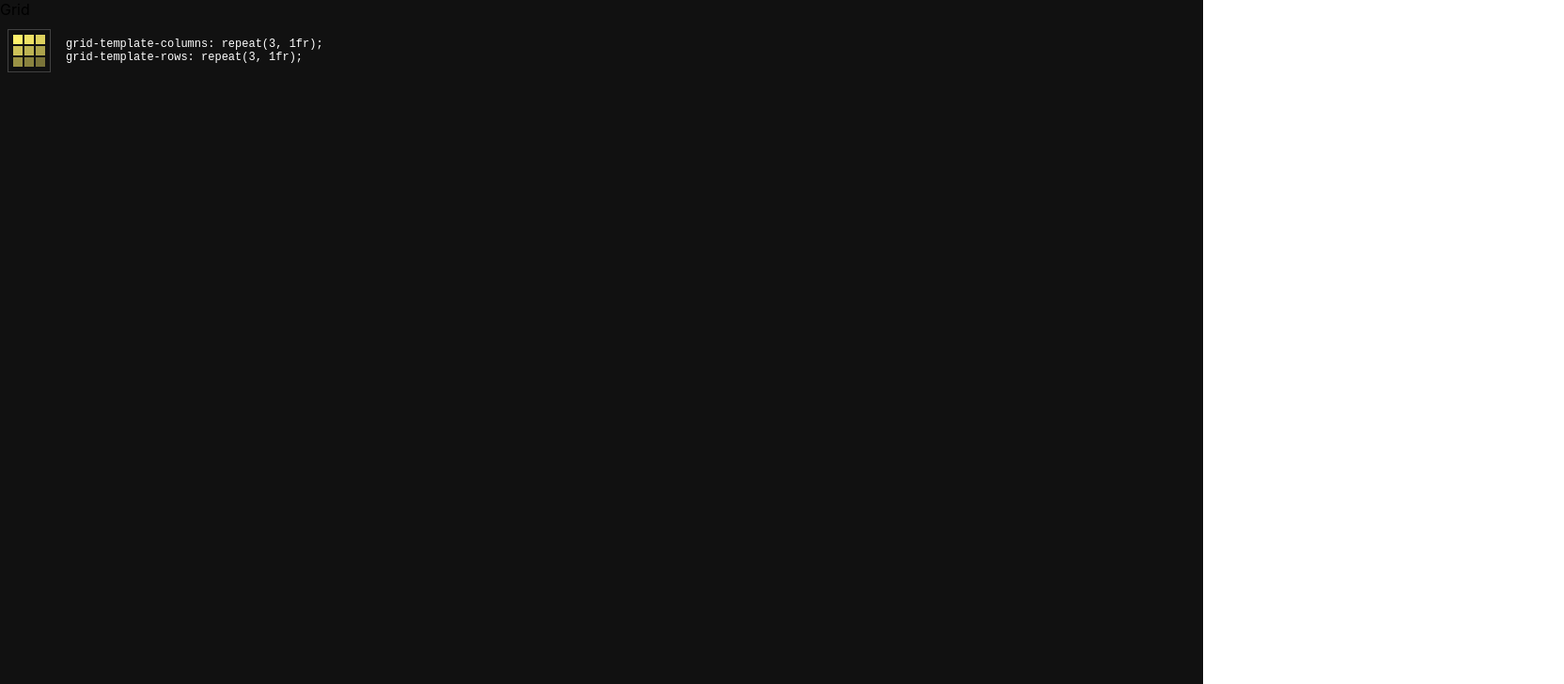
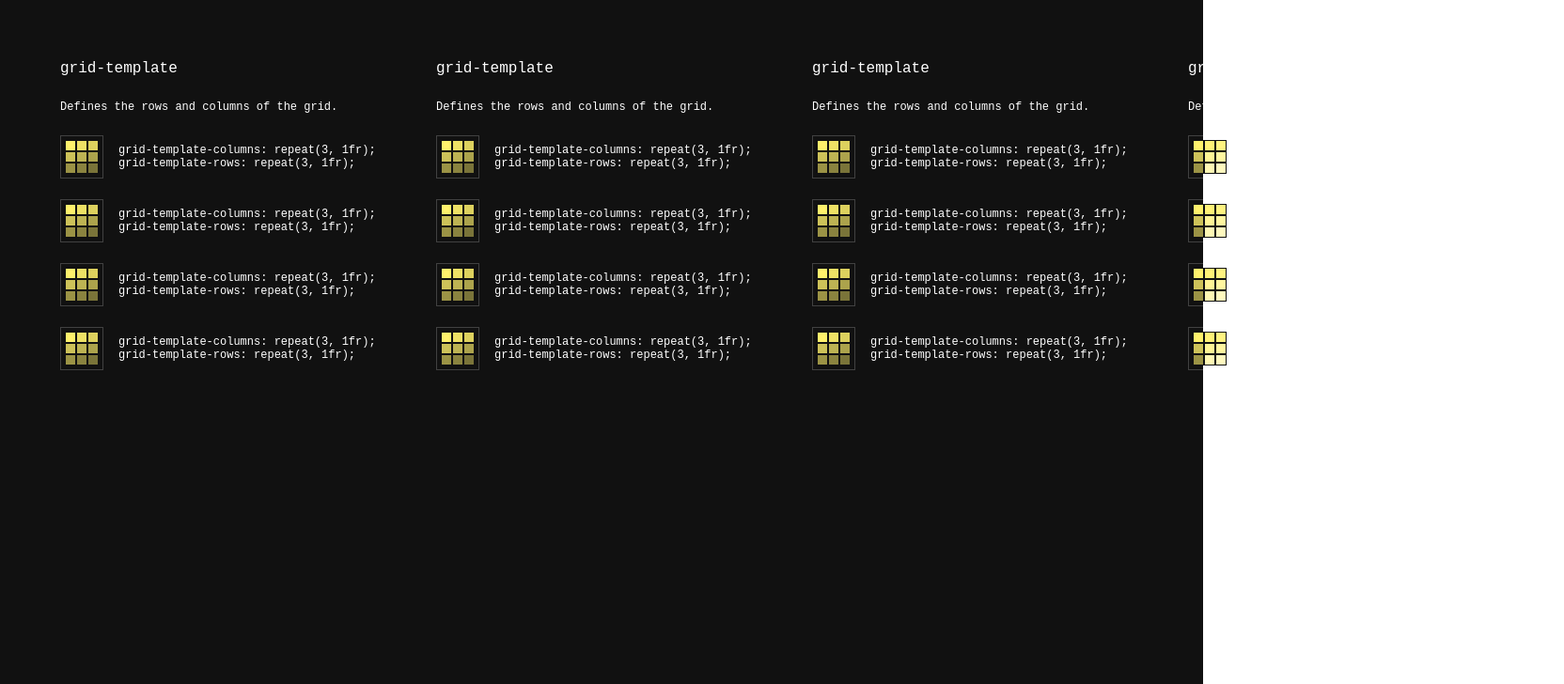
Before and after one commit to Eynzof/cheatsheet, a Next.js app: page /grid in a window 1280 px wide. Shown: the top 728 px of the page at 94% size, 1664 px wide, since content can reach past the window. Built offline with nearby package versions, Linux system fonts and the light colour scheme.

Commit message:
adjust sets styles

```diff
--- a/app/grid/grid.module.css
+++ b/app/grid/grid.module.css
@@ -1,4 +1,27 @@
 .main {
     height: 100vh;
     background-color: #111;
+    color: #fff;
+    font-family: "Inconsolata", monospace;
+
 }
+.sets {
+    display: grid;
+    grid-template-columns: repeat(4, 1fr);
+    padding: 4rem;
+}
+.set {
+    /*border: 1px solid #fff*/
+}
+.header {
+    font-size: 16px
+}
+
+.lore {
+    margin-top: 25px;
+    font-size: 12px;
+}
+
+.sections {
+
+}
--- a/app/grid/page.tsx
+++ b/app/grid/page.tsx
@@ -7,9 +7,55 @@ import Cube from "../../stories/Cube/Cube";
 function Page() {
     return (
         <div className={styles.main}>
-            <header className={styles.header}>Grid</header>
-            <div className={styles.sections}>
-                <Cube/>
+            <div className={styles.sets}>
+                <div className={styles.set}>
+                    <div className={styles.header}>grid-template</div>
+                    <div className={styles.lore}>
+                        <p>Defines the rows and columns of the grid.</p>
+                    </div>
+                    <div className={styles.sections}>
+                        <Cube/>
+                        <Cube/>
+                        <Cube/>
+                        <Cube/>
+                    </div>
+                </div>
+                <div className={styles.set}>
+                    <div className={styles.header}>grid-template</div>
+                    <div className={styles.lore}>
+                        <p>Defines the rows and columns of the grid.</p>
+                    </div>
+                    <div className={styles.sections}>
+                        <Cube/>
+                        <Cube/>
+                        <Cube/>
+                        <Cube/>
+                    </div>
+                </div>
+                <div className={styles.set}>
+                    <div className={styles.header}>grid-template</div>
+                    <div className={styles.lore}>
+                        <p>Defines the rows and columns of the grid.</p>
+                    </div>
+                    <div className={styles.sections}>
+                        <Cube/>
+                        <Cube/>
+                        <Cube/>
+                        <Cube/>
+                    </div>
+                </div>
+                <div className={styles.set}>
+                    <div className={styles.header}>grid-template</div>
+                    <div className={styles.lore}>
+                        <p>Defines the rows and columns of the grid.</p>
+                    </div>
+                    <div className={styles.sections}>
+                        <Cube/>
+                        <Cube/>
+                        <Cube/>
+                        <Cube/>
+                    </div>
+                </div>
             </div>
         </div>
     );
--- a/stories/Cube/Cube.css
+++ b/stories/Cube/Cube.css
@@ -18,14 +18,15 @@
 
 .atoms-heading {
     font-size: 12px;
-    color: #fff;
+
     font-family: "Inconsolata",monospace;
 }
 
 .atom-blocks {
     width: 400px;
-    padding: 8px;
+    padding: 8px 0;
     display: flex;
     flex-direction: row;
     align-items: center;
+    color: #fff;
 }
```
